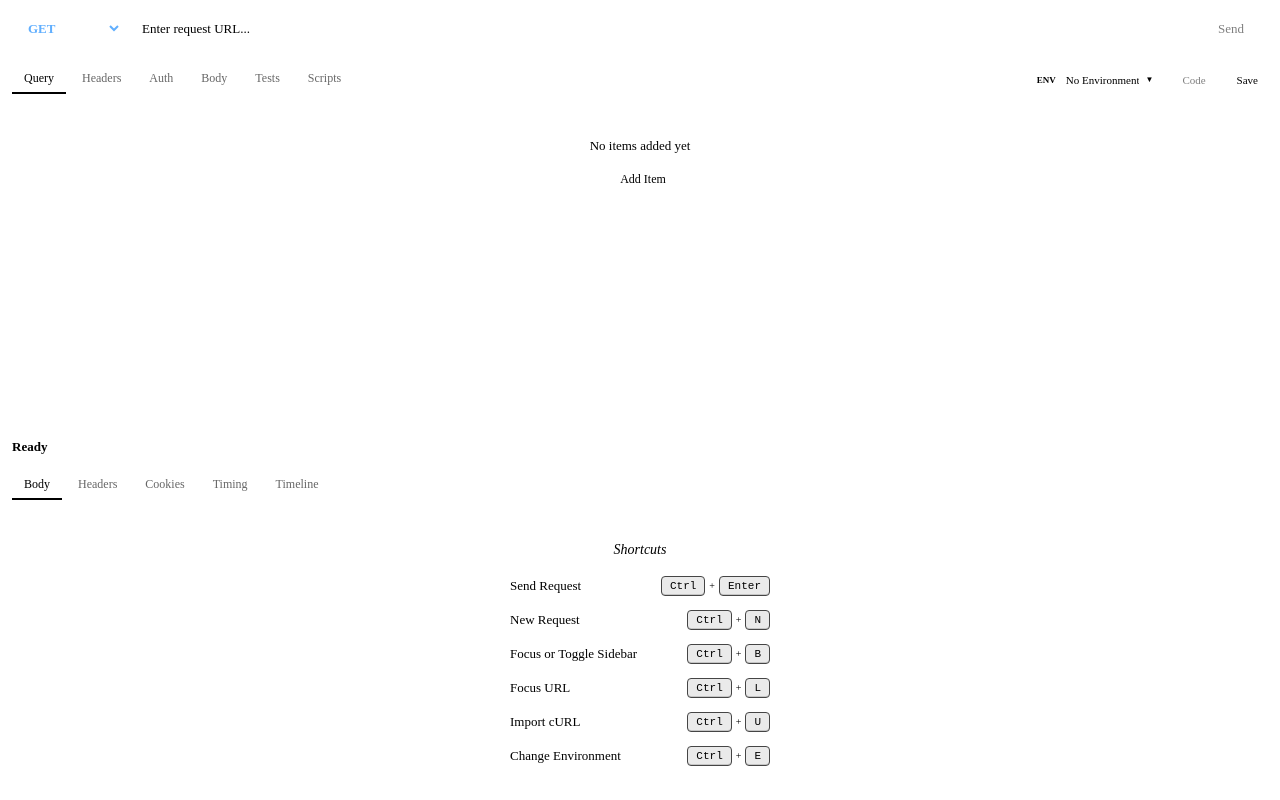
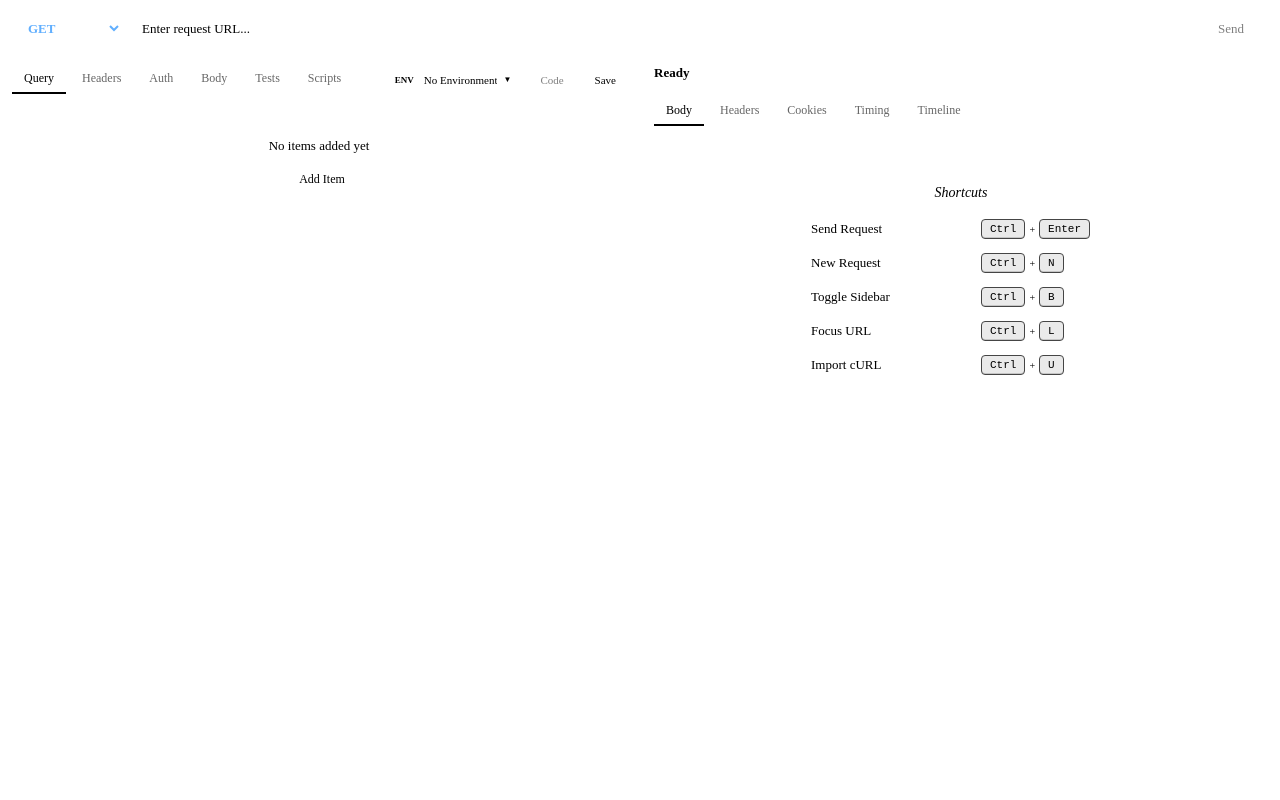
Before and after one commit to frostybee/nouto, a Svelte app in the folder src/webview/: page / in a window 1280 px wide. Built offline with nearby package versions, Linux system fonts and the light colour scheme; some icons are missing; the HTML template or start-up script is replaced by a standard one.

Commit message:
fix: set the default main panel layout to horizontal

```diff
--- a/src/webview/src/components/main-panel/MainPanel.svelte
+++ b/src/webview/src/components/main-panel/MainPanel.svelte
@@ -379,7 +379,7 @@
               <span class="shortcut-keys"><kbd>Ctrl</kbd><span class="key-sep">+</span><kbd>N</kbd></span>
             </div>
             <div class="shortcut-row">
-              <span class="shortcut-label">Focus or Toggle Sidebar</span>
+              <span class="shortcut-label">Toggle Sidebar</span>
               <span class="shortcut-keys"><kbd>Ctrl</kbd><span class="key-sep">+</span><kbd>B</kbd></span>
             </div>
             <div class="shortcut-row">
@@ -389,10 +389,6 @@
             <div class="shortcut-row">
               <span class="shortcut-label">Import cURL</span>
               <span class="shortcut-keys"><kbd>Ctrl</kbd><span class="key-sep">+</span><kbd>U</kbd></span>
-            </div>
-            <div class="shortcut-row">
-              <span class="shortcut-label">Change Environment</span>
-              <span class="shortcut-keys"><kbd>Ctrl</kbd><span class="key-sep">+</span><kbd>E</kbd></span>
             </div>
           </div>
         {/if}
@@ -615,18 +611,21 @@
     align-items: center;
     justify-content: space-between;
     gap: 24px;
-    width: 260px;
+    width: 300px;
   }
 
   .shortcut-label {
     color: var(--vscode-descriptionForeground);
     font-size: 13px;
+    white-space: nowrap;
   }
 
   .shortcut-keys {
     display: flex;
     align-items: center;
+    justify-content: flex-start;
     gap: 4px;
+    width: 130px;
   }
 
   .key-sep {
--- a/src/webview/src/stores/ui.ts
+++ b/src/webview/src/stores/ui.ts
@@ -25,7 +25,7 @@ const initialState: UIState = {
   requestTab: 'query',
   responseTab: 'body',
   connectionMode: 'http',
-  panelLayout: 'vertical',
+  panelLayout: 'horizontal',
   panelSplitRatio: 0.5,
 };
 
```
